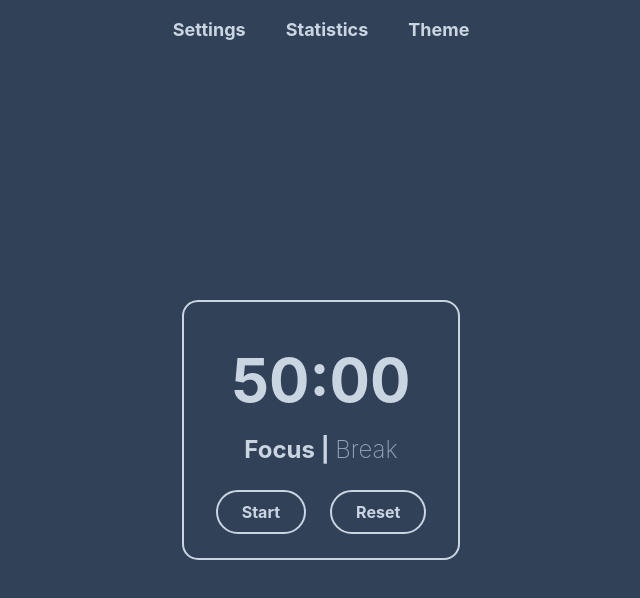
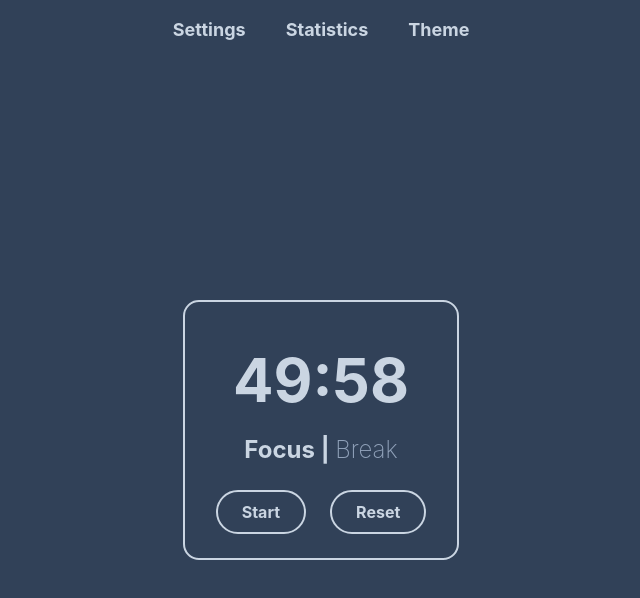
Before and after one commit to aleksandre-Gg/pomodoro-web, a website: page index.html in a window 1280 px wide. Both pictures are taken after a click on the button "Start". Shown: the whole page, without its empty margins (319-959 px from the left). Drawn offline with Linux system fonts and the light colour scheme.

Commit message:
feat: implement countdown with setInterval

```diff
--- a/index.html
+++ b/index.html
@@ -5,6 +5,7 @@
     <meta name="viewport" content="width=device-width, initial-scale=1.0">
     <title>Pomodoro Web</title>
     <link href="./dist/output.css" rel="stylesheet">
+	<script src="timer-logic.js" defer></script>
 </head>
 <body class="bg-slate-700 min-h-screen flex flex-col font-inter font-bold">
   <!--nav-->
@@ -19,7 +20,7 @@
 	  <section class="border-2 border-slate-300 p-6 rounded-2xl text-center">
 	<!--timer & focus container-->
 		<div class="text-slate-300 m-6 text-2xl">
-          <div id="timer" class="text-6xl my-6">50:00</div>
+          <div id="timer" class="text-6xl my-6"></div>
 			<span id="focus">Focus</span>
 			<span id="divider">|</span>
 			<span id="break" class="text-slate-400 font-extralight">Break</span>
--- /dev/null
+++ b/timer-logic.js
@@ -0,0 +1,35 @@
+const start = document.getElementById("start-button");
+const reset = document.getElementById("reset-button");
+const timer = document.getElementById("timer");
+
+let timeRemaining = 3000; //50 minutes
+let interval;
+
+const updateTimer = () => {
+    const minutes = Math.floor(timeRemaining / 60);
+    const seconds = timeRemaining % 60;
+
+    timer.textContent = `${minutes.toString().padStart(2, "0")}:${seconds.toString().padStart(2, "0")}`
+    //padstart for adding 0 in front of numbers below 10.
+    // 2 to make sure it stays 2 digits
+    //padstart works on strings only
+}
+
+start.addEventListener("click", () => {
+
+  interval = setInterval(() => {
+    timeRemaining = timeRemaining - 1; //subtracted with each run
+    updateTimer()
+    if (timeRemaining === 0) {
+        clearInterval(interval)
+    }
+    }, 1000); //runs every sec
+
+  console.log(timeRemaining);
+})
+
+reset.addEventListener("click", () => {
+
+})
+
+updateTimer()
```
